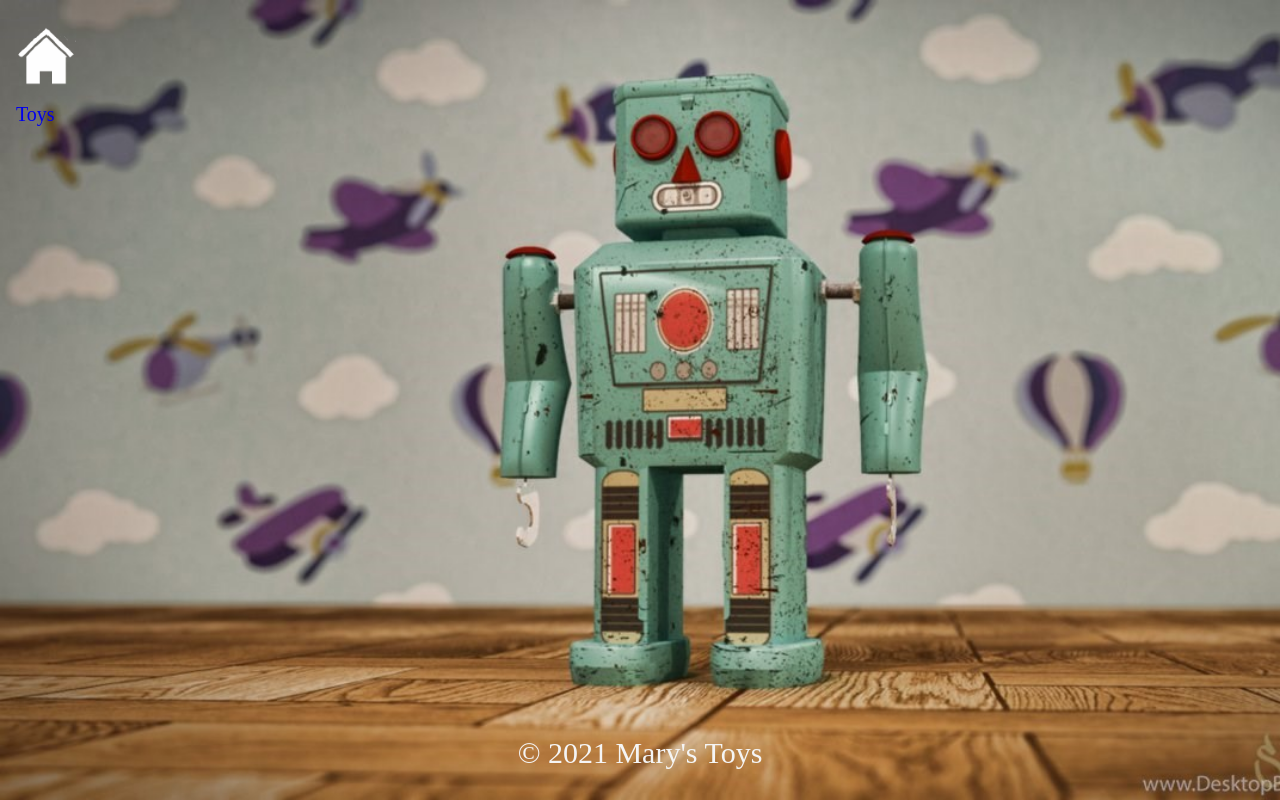
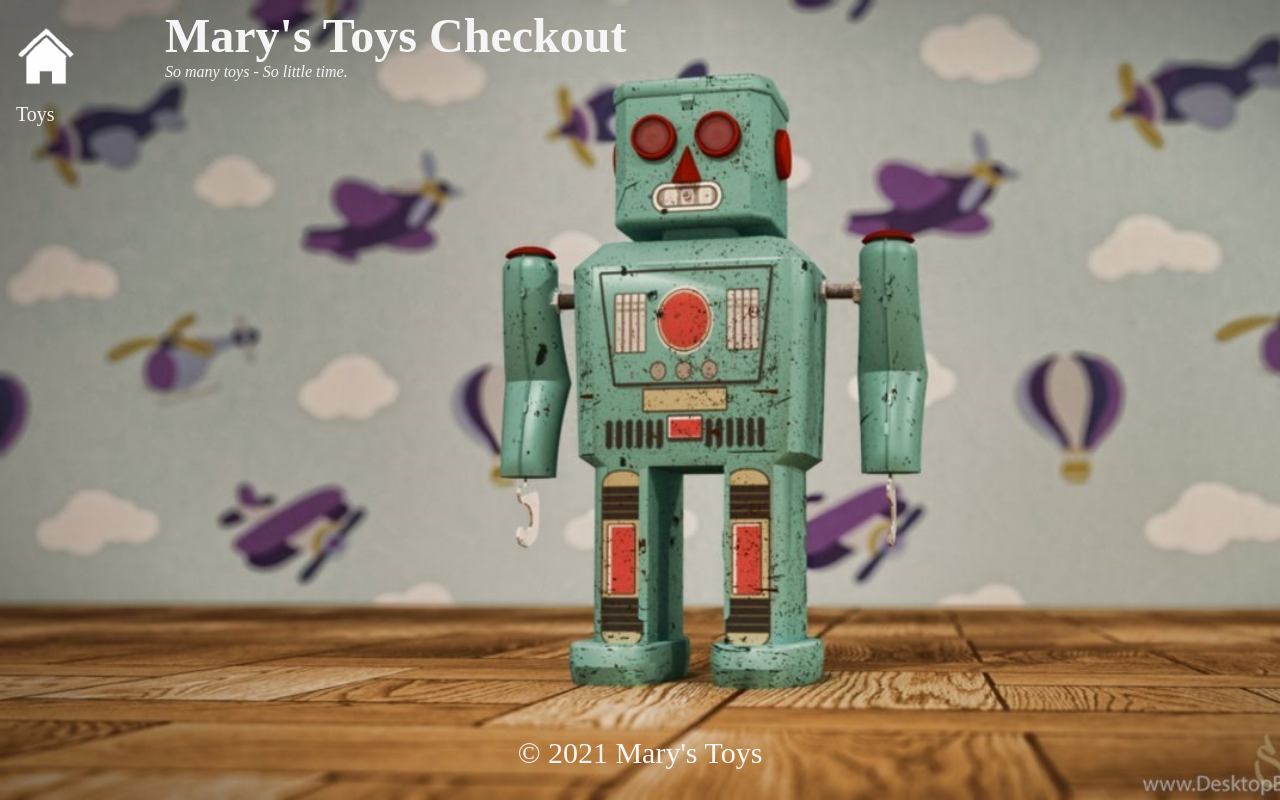
Before and after one commit to perrinedominic/FrontEnd, a plain HTML site: page MarysToys/Source/html/cart.html in a window 1280 px wide. Drawn offline with Linux system fonts and the light colour scheme.

Commit message:
Added header to cart page. End of sprint 2

```diff
--- a/MarysToys/Source/html/cart.html
+++ b/MarysToys/Source/html/cart.html
@@ -11,9 +11,15 @@
     <div class="sidenav">
         <div>
             <a href="../index.html"><img src="../images/home.png" alt="Home" class="homeImg"></a>
-            <a href="toys.html">Toys</a>
+            <a class="navTxt" href="toys.html">Toys</a>
         </div>
         <p class="footer">© 2021 Mary's Toys</p>
     </div>
+
+    <span class="title">Mary's Toys Checkout</span><br />
+    <span id="quoteContainer" class="quote"></span>
+
+    <div>
+    </div>
 </body>
 </html>
```
